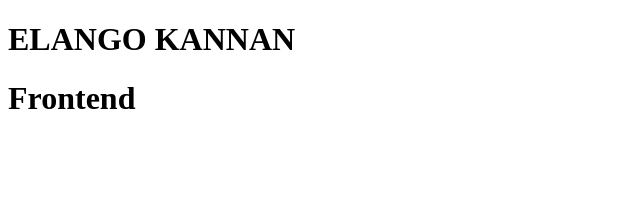
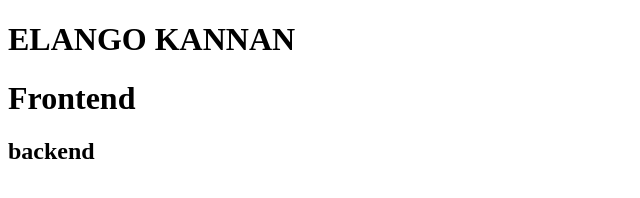
Before and after one commit to elango2119/samplerepo, a plain HTML site: page index.html in a window 1280 px wide. Shown: the whole page, without its empty margins (0-640 px from the left). Drawn offline with Linux system fonts and the light colour scheme.

Commit message:
feat : added backend file

```diff
--- a/index.html
+++ b/index.html
@@ -8,5 +8,6 @@
 <body>
     <h1>ELANGO KANNAN</h1>
     <h1>Frontend </h1>
+    <h2>backend</h2>
 </body>
 </html>
```
